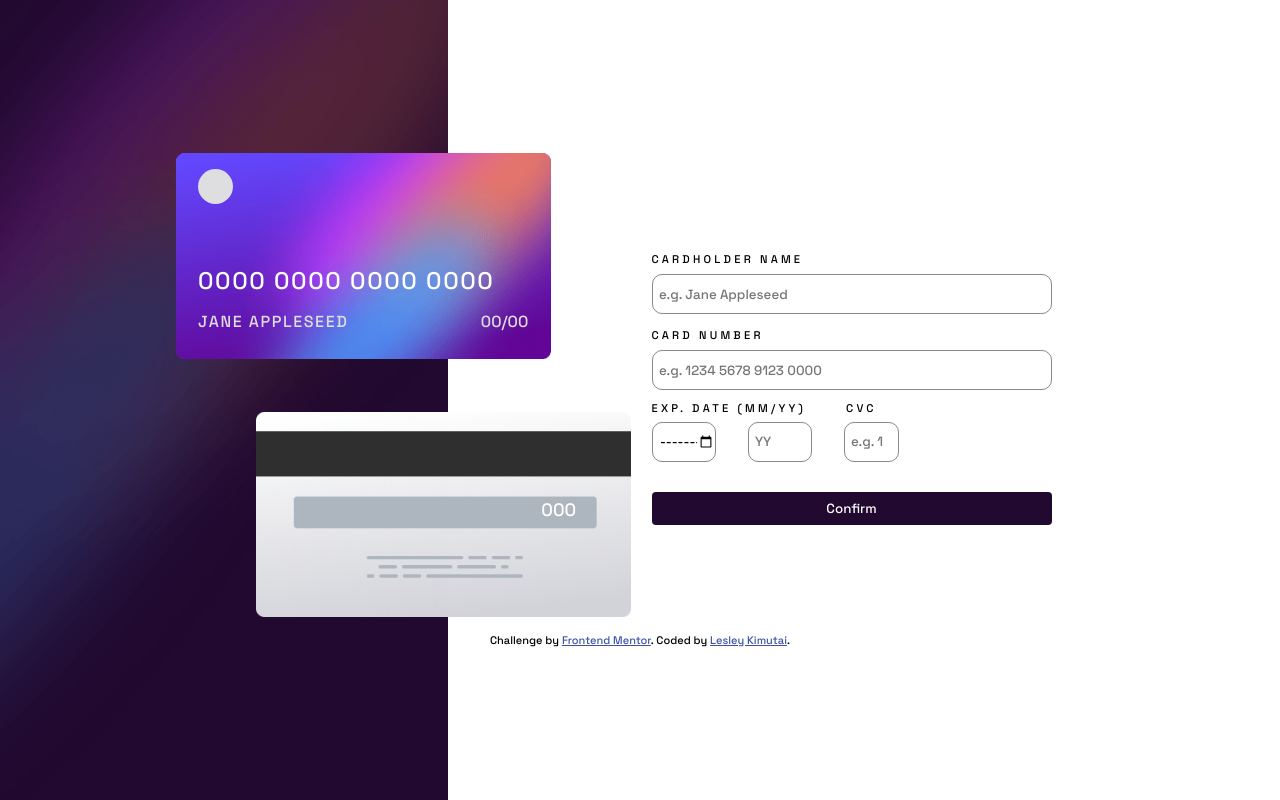
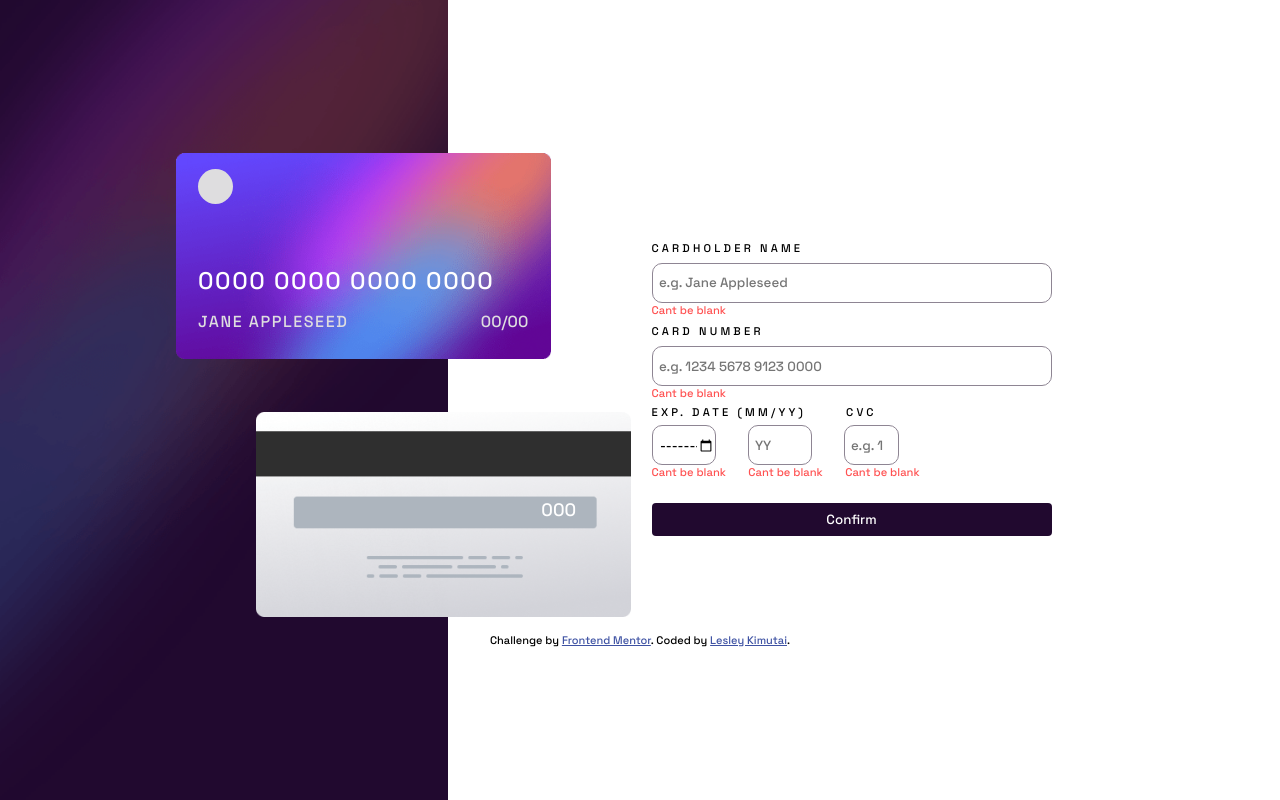
Before and after one commit to issagoodlifeInc/interactive-card, a plain HTML site: page index.html in a window 1280 px wide. Drawn offline with Linux system fonts and the light colour scheme.

Commit message:
Adding error messages --not styled/js

```diff
--- a/assets/main.js
+++ b/assets/main.js
@@ -1,14 +1,30 @@
+// Card Dets
 let cardNumber = document.querySelector(".card__number");
 let cardName = document.querySelector(".card__name");
 let cardExpMonth = document.querySelector(".card__exp-month");
 let cardExpYear = document.querySelector(".card__exp-year");
 let cardCVC = document.querySelector(".card__cvc");
 
+// Inputs
 let inputName = document.getElementById("name");
 let inputCardNum = document.getElementById("cardnumber");
 let inputMonth = document.getElementById("expiryMonth");
 let inputYear = document.getElementById("expiryYear");
 let inputCVC = document.getElementById("cvc");
+
+// Error <small>
+let errName = document.querySelector(".error-name");
+let errNum = document.querySelector(".error-number");
+let errMM = document.querySelector(".error-mm");
+let errYY = document.querySelector(".error-yy");
+let errCvc = document.querySelector(".error-cvc");
+
+let formSection = document.querySelector("form");
+let thanksSection = document.querySelector(".thanks");
+
+// Btns
+let confirmBtn = document.querySelector(".btn__submit");
+let continueBtn = document.querySelector(".btn__thanks");
 
 inputName.addEventListener("keyup", () => {
   cardName.textContent = inputName.value;
--- a/assets/styles.css
+++ b/assets/styles.css
@@ -77,7 +77,7 @@ input {
   height: 2.5rem;
   padding-inline-start: 0.4rem;
   font-family: inherit;
-  margin-block: 0.4rem;
+  margin-block-start: 0.4rem;
   outline: 0;
   border: 1px solid var(--darkgrayviolet);
   border-radius: 10px;
@@ -225,6 +225,23 @@ form label {
 .attribution a {
   color: hsl(228, 45%, 44%);
 }
+.attribution a:hover {
+  color: hsl(278, 94%, 30%);
+}
+
+/* Errors */
+
+.error {
+  color: var(--red);
+  margin: 0;
+  display: block;
+  font-size: 0.7rem;
+}
+
+.errors__exp--cvc {
+  display: flex;
+  gap: 1.4rem;
+}
 
 @media screen and (width < 600px) {
   body {
--- a/index.html
+++ b/index.html
@@ -64,6 +64,8 @@
           onblur="this.placeholder='e.g. Jane Appleseed'"
         />
 
+        <small class="error err-name">Cant be blank</small>
+
         <label for="cardnumber">Card Number</label>
         <input
           type="number"
@@ -73,6 +75,8 @@
           onfocus="this.placeholder=''"
           onblur="this.placeholder='e.g. 1234 5678 9123 0000'"
         />
+
+        <small class="error err-number">Cant be blank</small>
 
         <div class="exp__cvclabels">
           <label for="expiryMonth">Exp. Date (MM/YY)</label>
@@ -84,14 +88,20 @@
             name="month"
             onfocus="this.placeholder=''"
             onblur="this.placeholder='MM'"
+            min="01"
+            max="12"
+            required
             id="expiryMonth"
             placeholder="MM"
           />
+
           <input
             type="year"
             name="year"
             onfocus="this.placeholder=''"
             onblur="this.placeholder='YY'"
+            min="00"
+            max="99"
             id="expiryYear"
             placeholder="YY"
           />
@@ -103,10 +113,15 @@
             placeholder="e.g. 123"
             min="0"
             max="999"
-            required
             onfocus="this.placeholder=''"
             onblur="this.placeholder='e.g. 123'"
           />
+        </div>
+
+        <div class="errors__exp--cvc">
+          <small class="error err-mm">Cant be blank</small>
+          <small class="error err-yy">Cant be blank</small>
+          <small class="error err-cvc">Cant be blank</small>
         </div>
 
         <button class="btn btn__submit" type="submit">Confirm</button>
```
